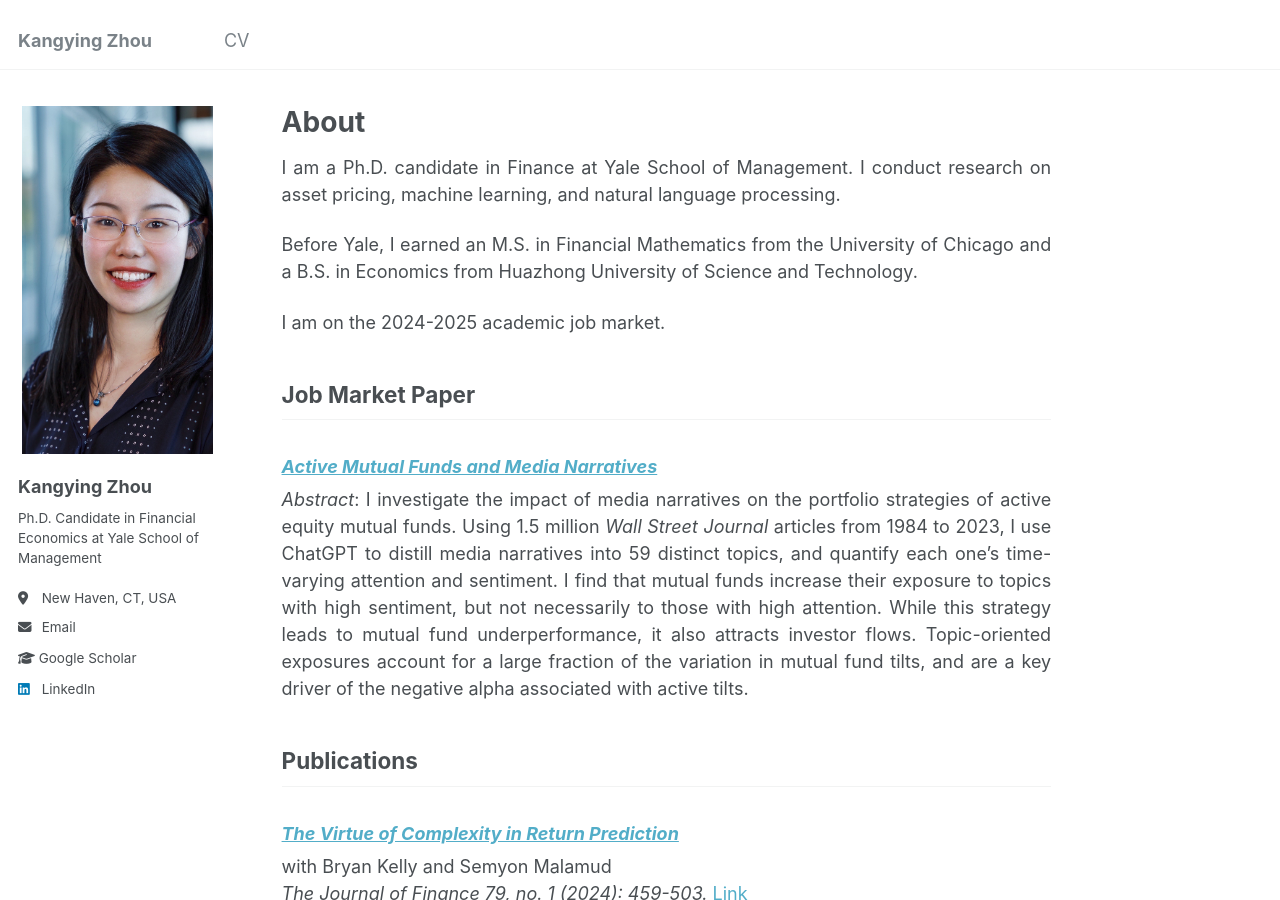
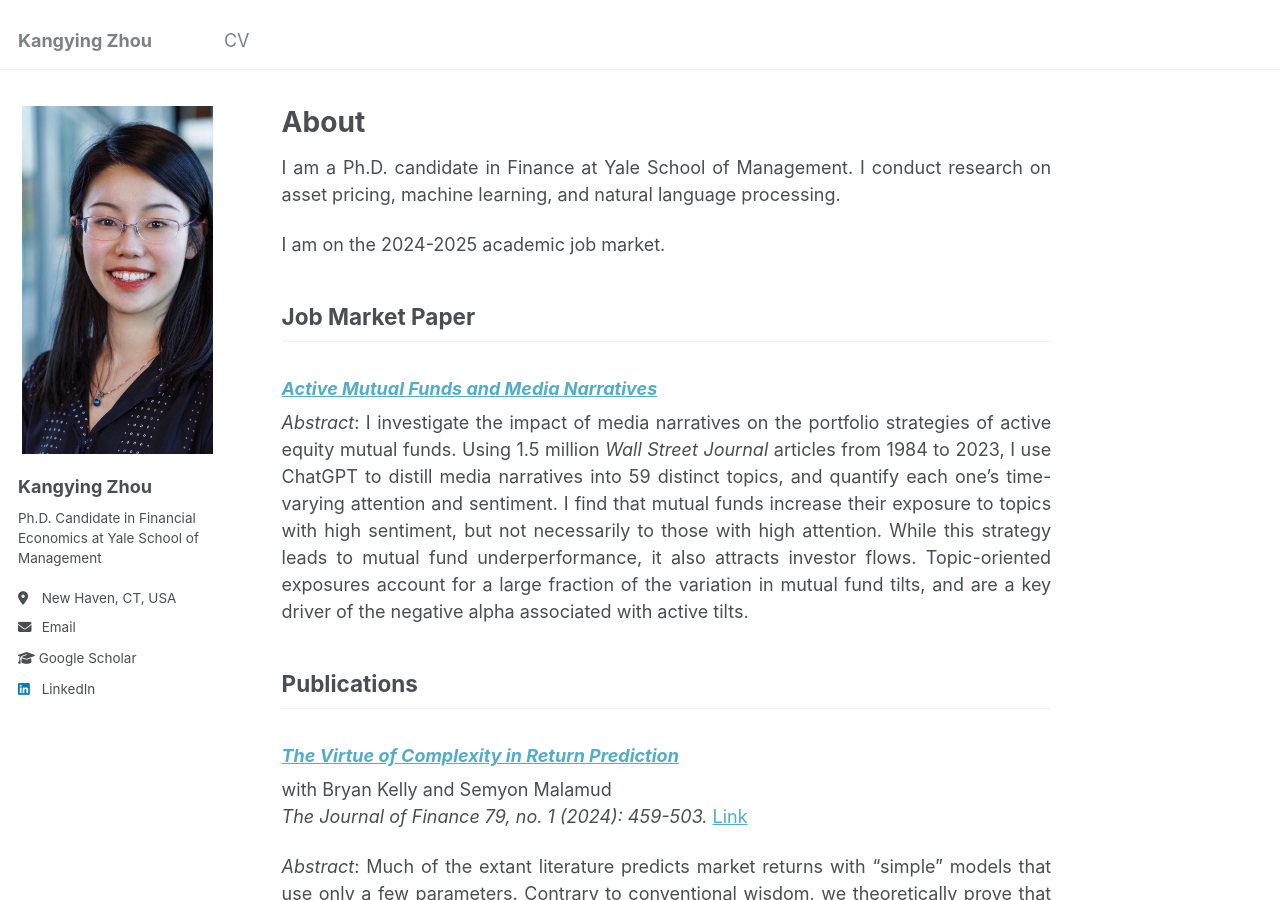
Before and after one commit to rosieli5/rosieli5.github.io, a Jekyll site: the page built from _pages/about.md, in a window 1280 px wide and 900 px high. Built offline with Jekyll 4.4.1, drawn with Linux system fonts in a browser that asks for light colours.

Commit message:
Update about.md

```diff
--- a/_pages/about.md
+++ b/_pages/about.md
@@ -10,8 +10,7 @@ redirect_from:
 <div style="text-align: justify;" markdown="1">
 # About
 I am a Ph.D. candidate in Finance at Yale School of Management. I conduct research on asset pricing, machine learning, and natural language processing.
-
-Before Yale, I earned an M.S. in Financial Mathematics from the University of Chicago and a B.S. in Economics from Huazhong University of Science and Technology.
+<!-- Before Yale, I earned an M.S. in Financial Mathematics from the University of Chicago and a B.S. in Economics from Huazhong University of Science and Technology. -->
 
 I am on the 2024-2025 academic job market.
 
```
